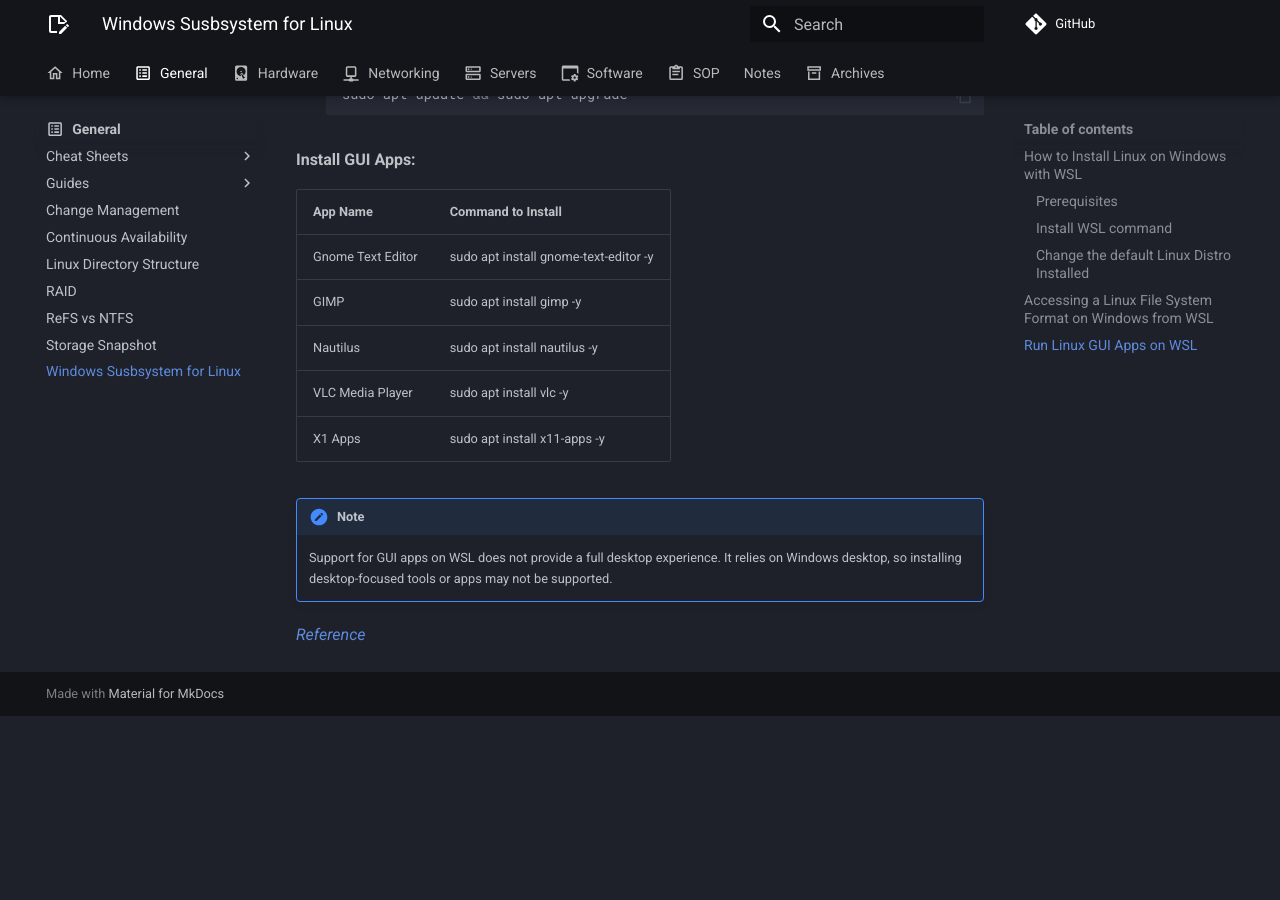
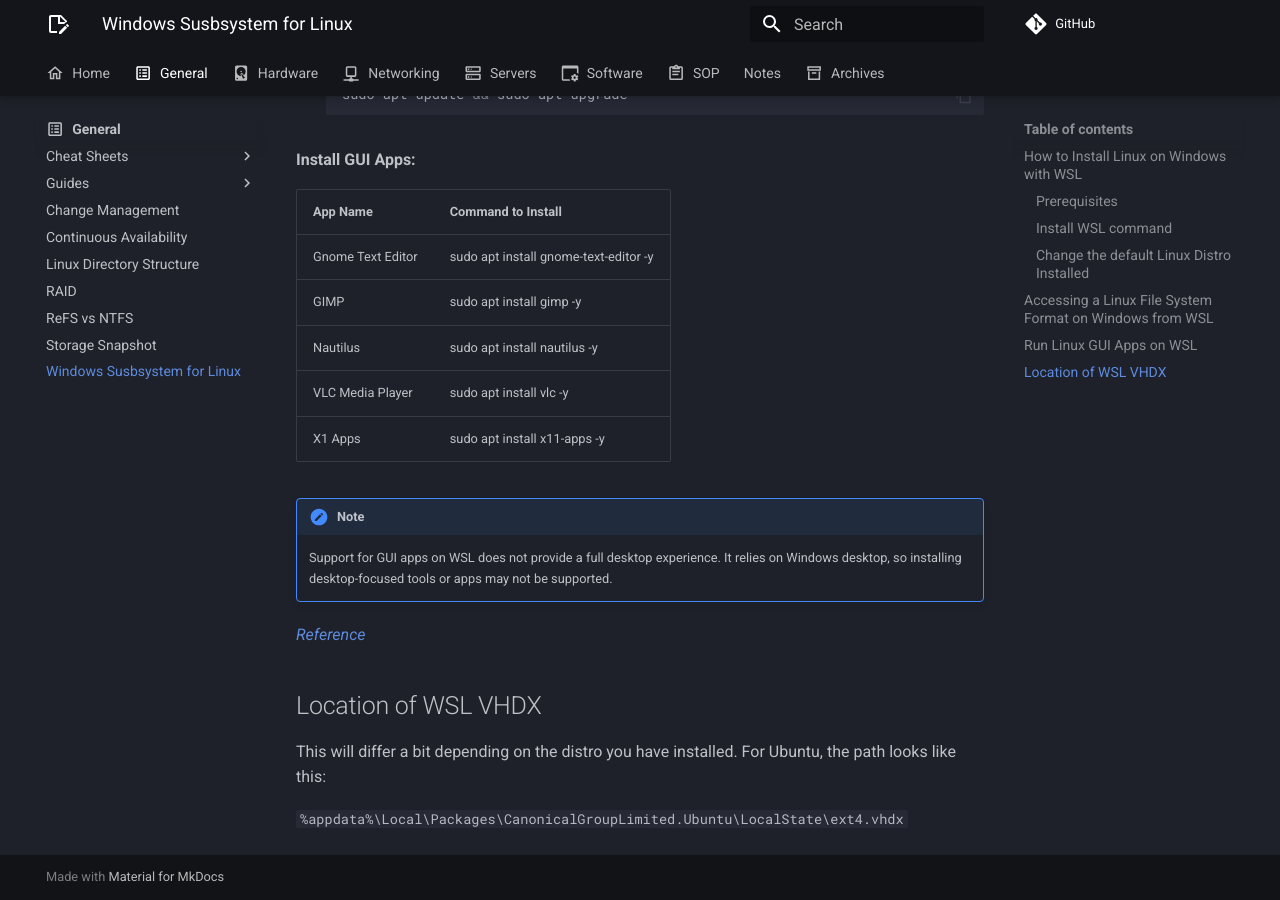
Before and after one commit to rmscode/binary-garden, an MkDocs documentation site: the page built from docs/general/wsl.md, in a window 1280 px wide and 900 px high, scrolled down 1565 px. Built offline with MkDocs 1.6.1 and Material for MkDocs 9.7.7, drawn with Linux system fonts in a browser that asks for light colours; comment, search, counter and statistics services are not loaded; before the commit the page ends 2281 px from its top, so only the background shows below that.

Commit message:
Docs: Add location of WSL VHDX to WSL doc

```diff
--- a/docs/general/wsl.md
+++ b/docs/general/wsl.md
@@ -73,3 +73,9 @@
     Support for GUI apps on WSL does not provide a full desktop experience. It relies on Windows desktop, so installing desktop-focused tools or apps may not be supported.
 
 [*Reference*](https://learn.microsoft.com/en-us/windows/wsl/tutorials/gui-apps#run-linux-gui-apps)
+
+## Location of WSL VHDX
+
+This will differ a bit depending on the distro you have installed. For Ubuntu, the path looks like this:
+
+`%appdata%\Local\Packages\CanonicalGroupLimited.Ubuntu\LocalState\ext4.vhdx`
```
